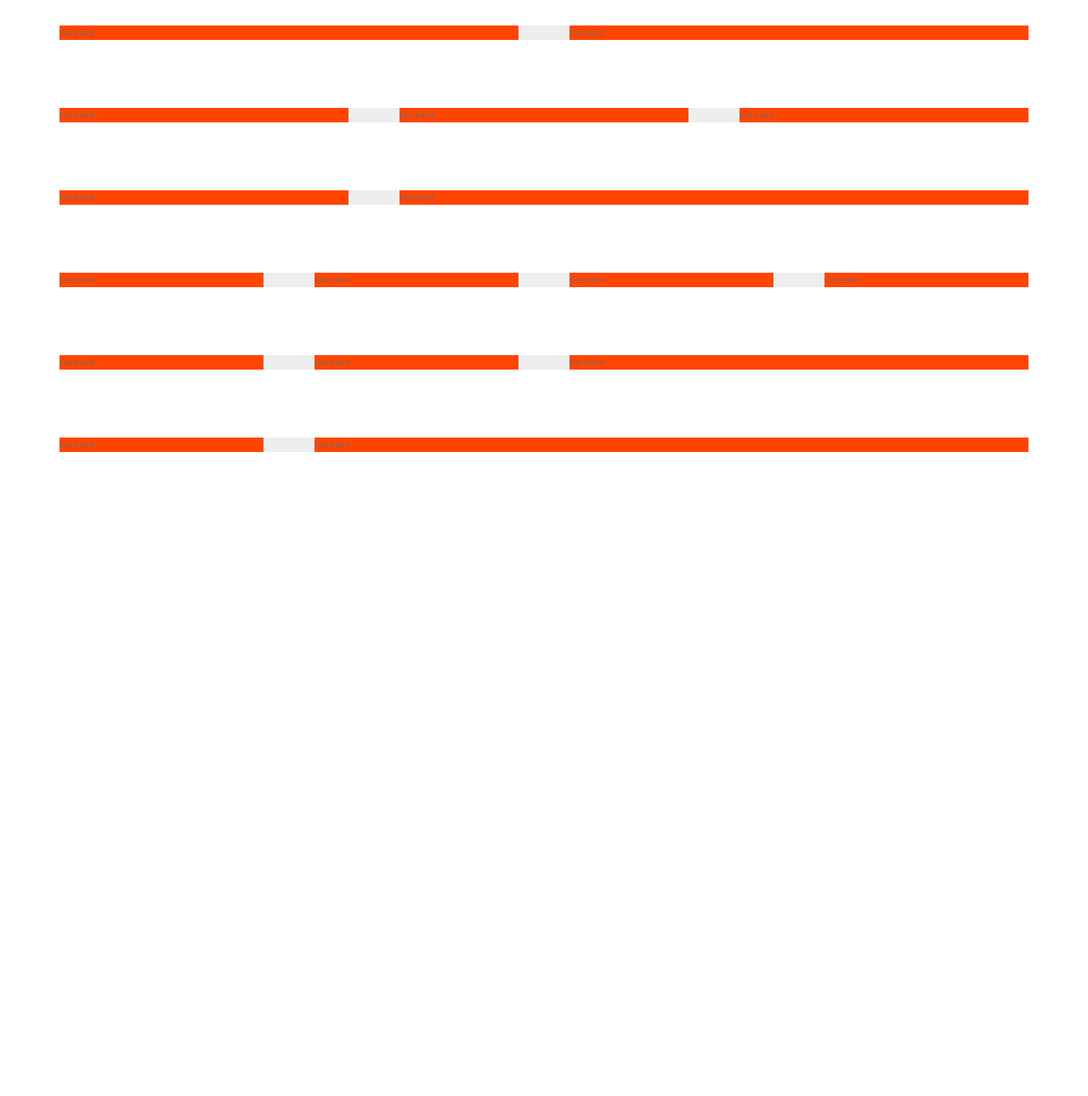
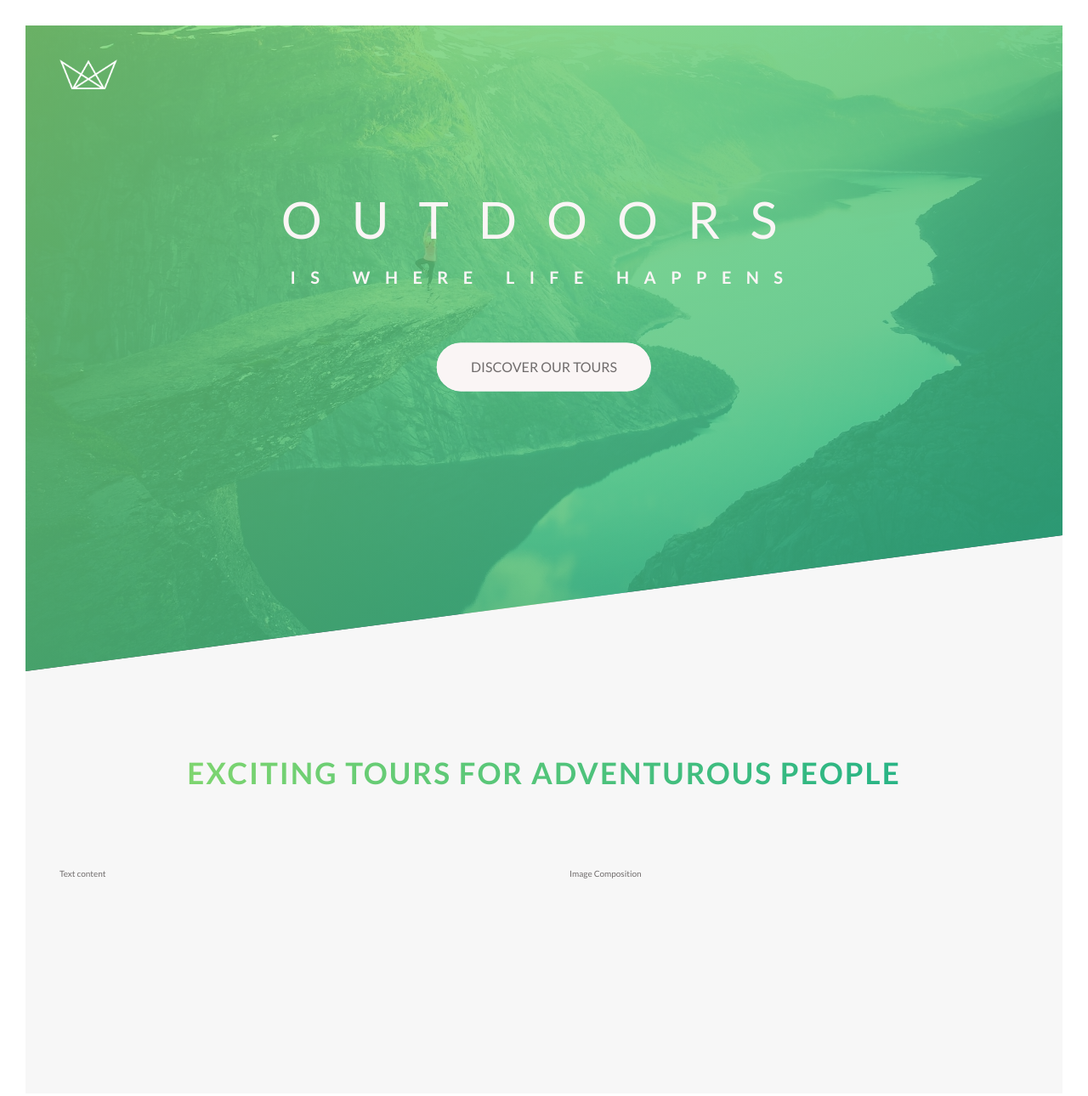
Before and after one commit to BorofskyDev/natours-vite, a website built with Vite: page index.html in a window 1280 px wide. Shown: the whole page at 85% size. Before the commit the page ends 800 px from the top, so only its background shows below. Built offline with nearby package versions, Linux system fonts and the light colour scheme.

Commit message:
set up h2 element

```diff
--- a/index.html
+++ b/index.html
@@ -15,7 +15,7 @@
 </head>
 
 <body>
-  <!-- <header class="header">
+  <header class="header">
     <div class="header__logo-box">
       <img src="img/logo-white.png" alt="Logo" class="header__logo">
     </div>
@@ -26,11 +26,30 @@
       </h1>
       <a href="#" class="btn btn--white btn--animated">Discover our tours</a>
     </div>
-  </header> -->
+  </header>
 
-  <!-- Section One -->
+  <!-- Main section -->
 
-  <section class="grid-test">
+  <main>
+    <section class="section-about">
+      <div class="u-center-text u-margin-bottom-8">
+        <h2 class="heading-secondary">
+          Exciting tours for adventurous people
+        </h2>
+      </div>
+      <div class="row">
+        <div class="col-1-of-2">
+          Text content
+        </div>
+        <div class="col-1-of-2">
+          Image Composition
+        </div>
+    </section>
+  </main>
+
+  <!-- Grid Presets-->
+
+  <!-- <section class="grid-test">
     <div class="row">
       <div class="col-1-of-2">
         Col 1 of 2
@@ -96,7 +115,7 @@
         Col 3 of 4
       </div>
     </div>
-  </section>
+  </section> -->
 
 </body>
 
--- a/sass/abstracts/_variables.scss
+++ b/sass/abstracts/_variables.scss
@@ -2,6 +2,8 @@
 $color-primary: #55c57a;
 $color-primary-light: #7ed56f;
 $color-primary-dark: #28b485;
+
+$color-gray-light-1: #f7f7f7;
 
 $color-gray-dark: rgb(112, 108, 108);
 $color-white: #faf5f5;
--- a/sass/base/_typography.scss
+++ b/sass/base/_typography.scss
@@ -30,3 +30,21 @@ body {
     animation: moveInRight 1s ease-in-out;
   }
 }
+
+.heading-secondary {
+  font-size: 3.5rem;
+  text-transform: uppercase;
+  font-weight: 700;
+  display: inline-block;
+  background-image: linear-gradient(to right, $color-primary-light, $color-primary-dark);
+  background-clip: text;
+  -webkit-background-clip: text;
+  color: transparent;
+  letter-spacing:.2rem;
+  transition: all .2s;
+
+  &:hover {
+    transform: skewY(2deg) skewX(15deg) scale(1.1);
+    text-shadow: .5rem 1rem 2rem rgba($color-black, .2);
+  }
+}
--- a/sass/base/_utilities.scss
+++ b/sass/base/_utilities.scss
@@ -0,0 +1,3 @@
+.u-center-text {text-align: center}
+
+.u-margin-bottom-8 {margin-bottom: 8rem}
--- a/sass/layout/_grid.scss
+++ b/sass/layout/_grid.scss
@@ -1,6 +1,5 @@
 .row {
   max-width: $grid-width;
-  background-color: #eee;
   margin: 0 auto;
 
   &:not(:last-child) {
@@ -10,7 +9,6 @@
   @include clearfix;
 
   [class^='col-'] {
-    background-color: orangered;
     float: left;
 
     &:not(:last-child) {
--- a/sass/pages/_home.scss
+++ b/sass/pages/_home.scss
@@ -0,0 +1,5 @@
+.section-about {
+    background-color: $color-gray-light-1;
+    padding: 25rem 0;
+    margin-top: -20vh;
+}
```
Lines whose indentation alone changed are shown as unchanged.
